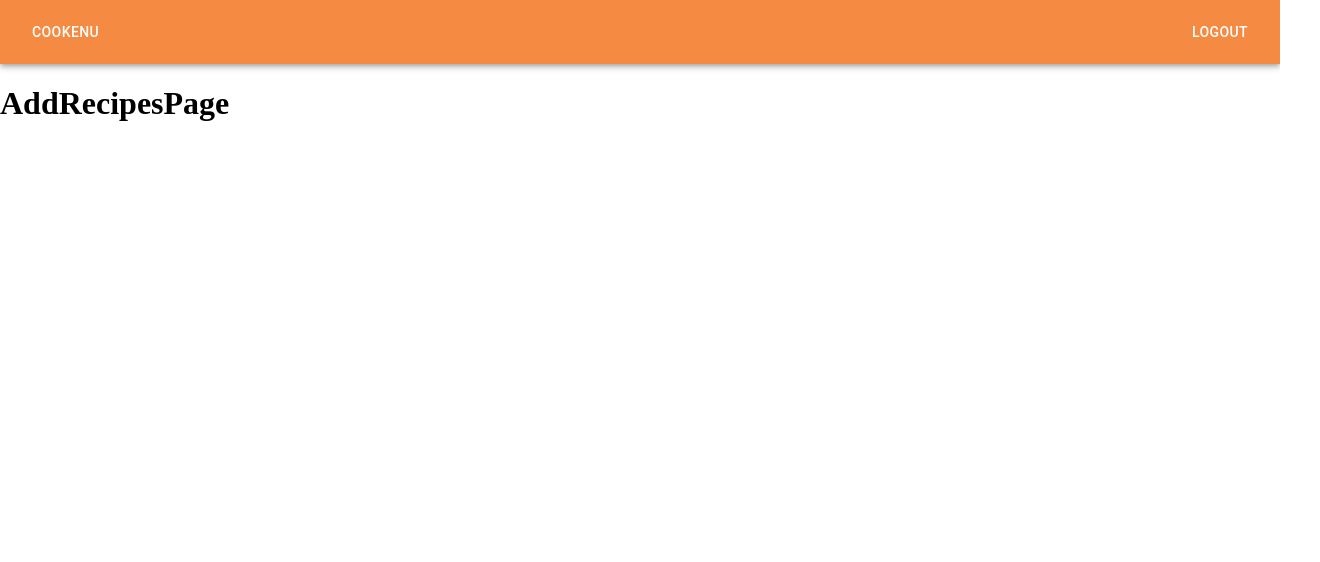
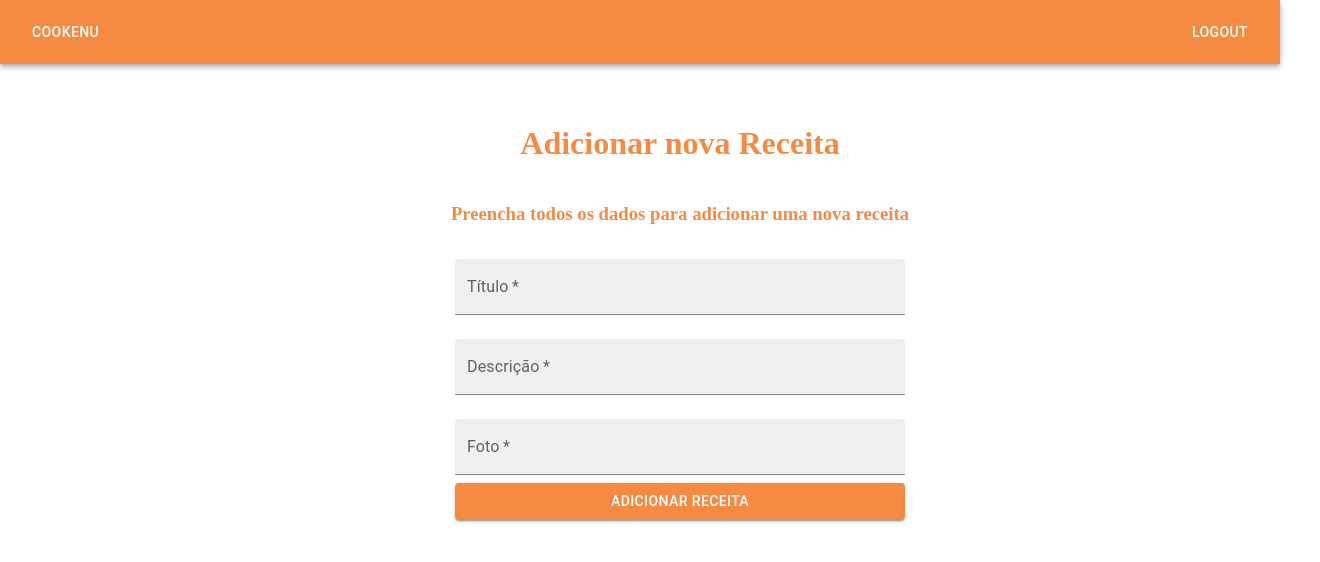
Before and after one commit to future4code/Thamires-Vieira, a React (Create React App) app in the folder modolo3/cookenu/projeto-cookenu/: page /adicionar-receita in a window 1280 px wide. Shown: the top 562 px of the page, 1320 px wide, since content can reach past the window. Built offline with nearby package versions, Linux system fonts and the light colour scheme; sample sign-in values are in the browser's storage.

Commit message:
pagina de adicionar receitas e formulario completos

```diff
--- a/modolo3/cookenu/projeto-cookenu/src/pages/AddRecipesPage/AddRecipesPage.js
+++ b/modolo3/cookenu/projeto-cookenu/src/pages/AddRecipesPage/AddRecipesPage.js
@@ -1,12 +1,74 @@
+import { Button, TextField } from "@mui/material"
+import useForm from "../../hooks/useForm"
 import useProtectedPage from "../../hooks/useProtectedPage"
-
+import { InputContainer, ScreenContainer } from "./styled"
+import { createRecipe } from '../../services/recipe'
 
 const AddRecipesPage = () => {
     useProtectedPage()
-    return(
-        <div>
-            <h1>AddRecipesPage</h1>
-        </div>
+    const [form, onChange, clear] = useForm({title: "", description: "", image:""})
+
+        const onSubmitForm = (e) => {
+        e.preventDefault()
+        createRecipe(form, clear)
+
+    }
+
+    return (
+        <ScreenContainer>
+            <h1>Adicionar nova Receita</h1>
+            <h3>Preencha todos os dados para adicionar uma nova receita</h3>
+            <InputContainer>
+                <form onSubmit={onSubmitForm}>
+                    <TextField gutterBotton
+                        id="filled-basic"
+                        color={"primary"}
+                        label="Título"
+                        variant="filled"
+                        fullWidth
+                        margin={'normal'}
+                        name={"title"}
+                        value={form.title}
+                        required
+                        type={"text"}
+                        onChange={onChange}
+                    />
+                     <TextField
+                        id="filled-basic"
+                        color={"primary"}
+                        label="Descrição"
+                        variant="filled"
+                        fullWidth
+                        margin={'normal'}
+                        name={"description"}
+                        value={form.description}
+                        required
+                        type={"text"}
+                        onChange={onChange}
+                    />
+                     <TextField
+                        id="filled-basic"
+                        color={"primary"}
+                        label="Foto"
+                        variant="filled"
+                        fullWidth
+                        margin={'normal'}
+                        name={"image"}
+                        value={form.image}
+                        required
+                        type={"text"}
+                        onChange={onChange}
+                    />
+                    <Button type={"submit"}
+                        fullWidth
+                        variant={"contained"}
+                        margin={'normal'}
+                    >
+                        Adicionar Receita
+                    </Button>
+                </form>
+            </InputContainer>
+        </ScreenContainer>
     )
 }
 
--- a/modolo3/cookenu/projeto-cookenu/src/pages/AddRecipesPage/styled.js
+++ b/modolo3/cookenu/projeto-cookenu/src/pages/AddRecipesPage/styled.js
@@ -0,0 +1,26 @@
+import styled from 'styled-components'
+
+
+
+export const ScreenContainer = styled.div`
+    display: flex;
+    flex-direction: column;
+    align-items: center;
+    width: 100vw;
+    margin: 5vh;
+    color: #f58a42;
+`
+
+export const InputContainer = styled.div`
+    display: flex;
+    flex-direction: column;
+    width: 80vw;
+    max-width: 450px;
+    align-items: center;
+    margin-bottom: 10px;
+`
+
+export const ButtonAdd = styled.div`
+    width: 80vh;
+    max-width: 450px;
+`
--- a/modolo3/cookenu/projeto-cookenu/src/services/recipe.js
+++ b/modolo3/cookenu/projeto-cookenu/src/services/recipe.js
@@ -0,0 +1,18 @@
+import axios from "axios"
+import { BASE_URL } from "../constants/urls"
+
+export const createRecipe = (body, clear) => {
+    axios.post(`${BASE_URL}/recipe`, body, {
+        headers:{
+            Authorization: localStorage.getItem('token')
+        }
+    })
+    .then((res) => {
+         alert(res.data.message)
+         clear()
+    })
+    .catch((err) =>{
+         alert(err.response.message)
+         clear()
+    })
+}
```
